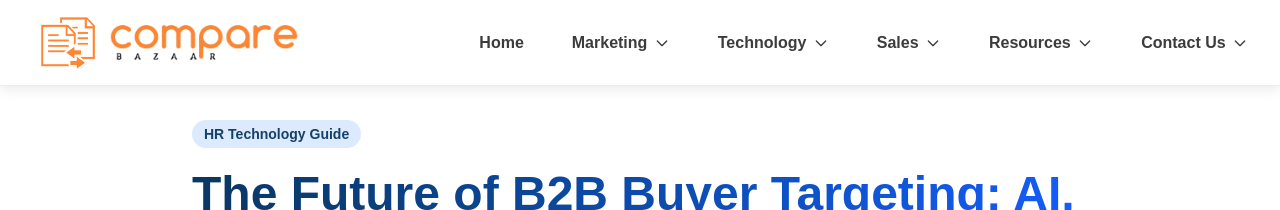
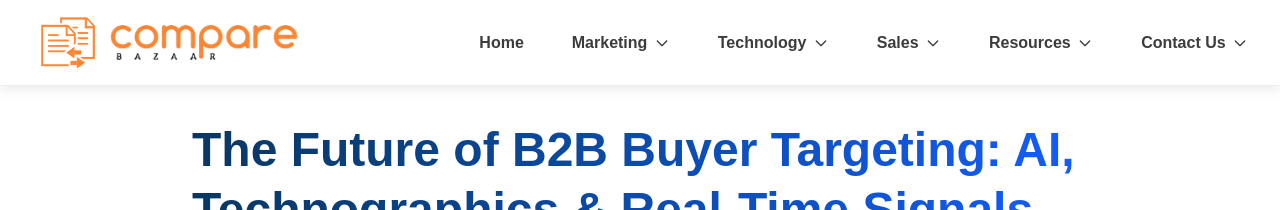
Before and after one commit to md-Gafrujama/blogs-comapre-bazaar-final, a Next.js app: page /B2B-buyer-targeting in a window 1280 px wide. Shown: the top 210 px of the page. Built offline with nearby package versions, Linux system fonts and the light colour scheme.

Commit message:
commit changes and updated one changes

```diff
--- a/src/app/B2B-buyer-targeting/page.jsx
+++ b/src/app/B2B-buyer-targeting/page.jsx
@@ -108,9 +108,7 @@ const Blog9 = () => {
   <div className="max-w-5xl mx-auto px-4 sm:px-6 lg:px-8">
     <div className={`max-w-4xl mx-auto pt-10 pb-2 animate-section transition-all duration-1000 ${isVisible[0] ? 'opacity-100 translate-y-0' : 'opacity-0 translate-y-10'}`}>
       <div className="mb-8">
-        <span className="inline-block px-3 py-1 text-sm font-semibold text-[#0A3761] bg-blue-100 rounded-full mb-4 animate-pulse">
-          HR Technology Guide
-        </span>
+
         <h1 className="text-3xl md:text-5xl font-bold text-[#0A3761] mb-6 leading-tight bg-gradient-to-r from-[#0A3761] to-blue-600 bg-clip-text text-transparent">
           The Future of B2B Buyer Targeting: AI, Technographics & Real-Time Signals
         </h1>
```
